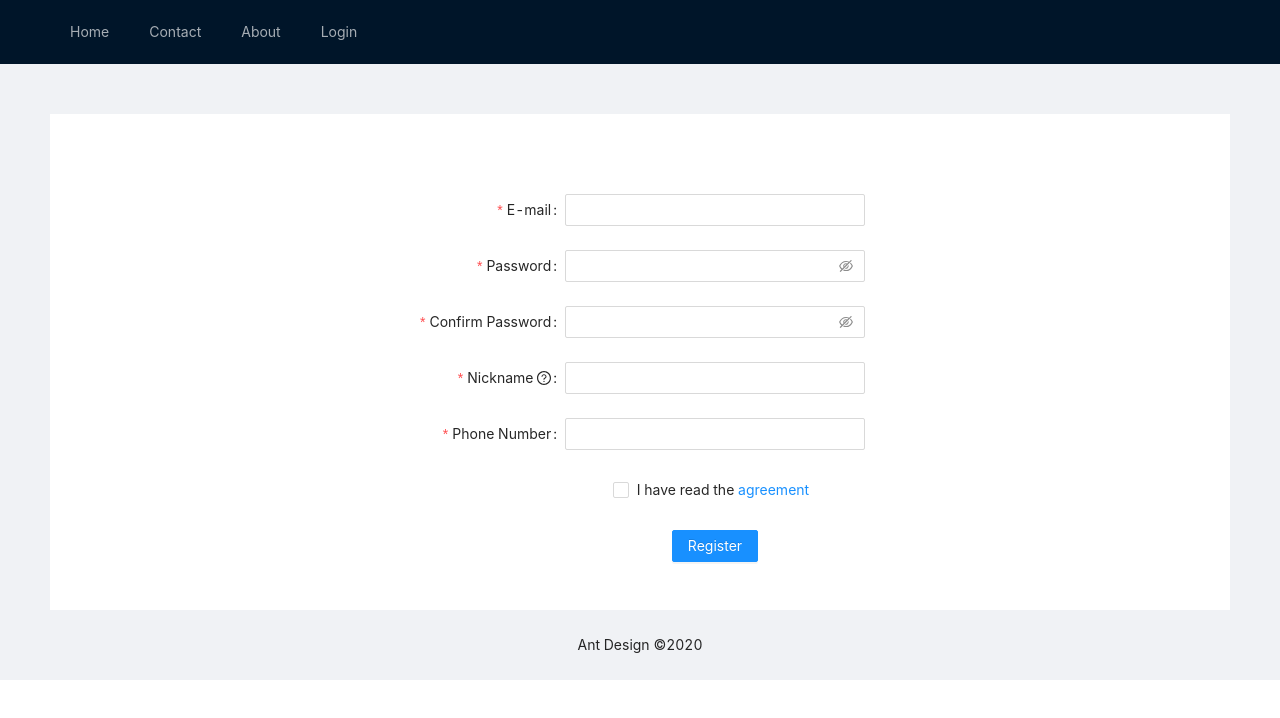
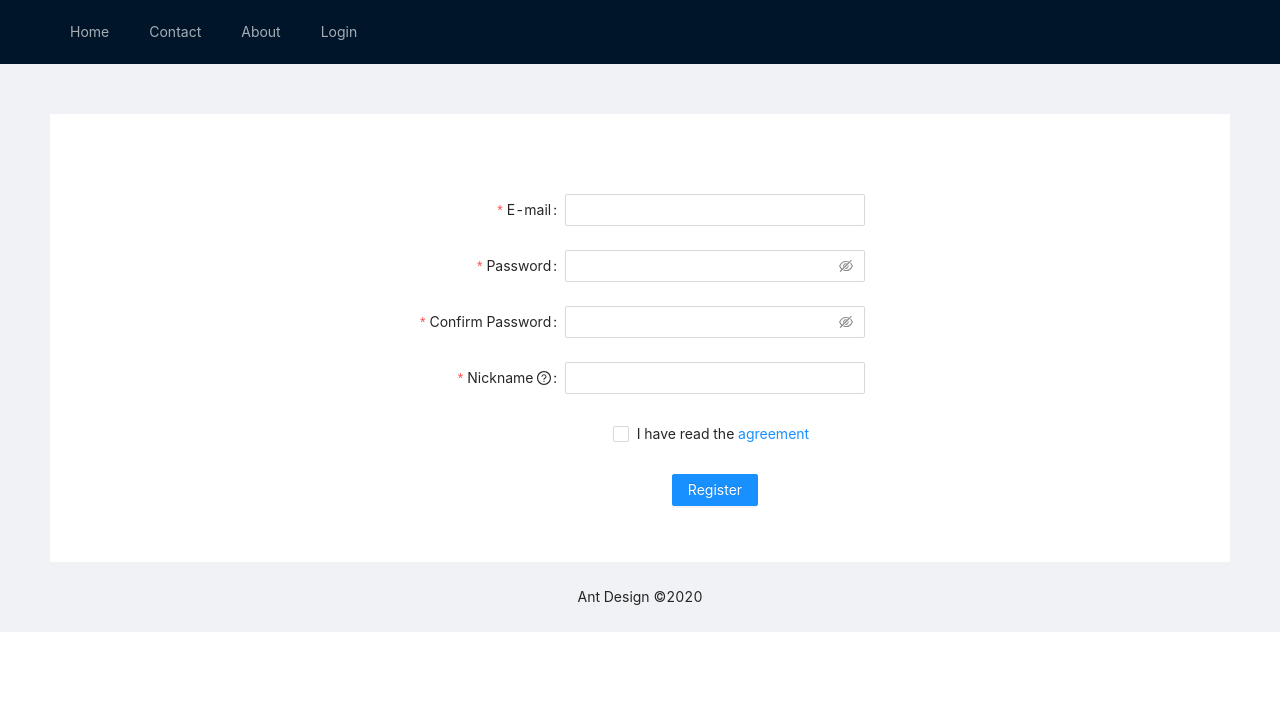
Before and after one commit to wwarodom/hello, a Next.js app: page /register in a window 1280 px wide. Shown: the top 718 px of the page. Built offline with nearby package versions, Linux system fonts and the light colour scheme.

Commit message:
Add remember login using firebase persistance (local and session)

```diff
--- a/pages/login.js
+++ b/pages/login.js
@@ -14,9 +14,9 @@ export default () => {
   // console.log('state: ', state )  // console.log('token: ', token )
 
   const NormalLoginForm = () => {
-    const onFinish = values => {
-      console.log('Received values of form: ', values)
-      dispatch(loginEmail(values.username, values.password))
+    const onFinish = ({username, password, remember}) => {
+      // console.log('Received values of form: ', values)
+      dispatch(loginEmail(username, password, remember))
     }
 
     return (
--- a/pages/register.js
+++ b/pages/register.js
@@ -138,19 +138,6 @@ export default () => {
         </Form.Item>
 
         <Form.Item
-          name='phone'
-          label='Phone Number'
-          rules={[
-            {
-              required: true,
-              message: 'Please input your phone number!'
-            }
-          ]}
-        >
-          <Input />
-        </Form.Item>
-
-        <Form.Item
           name='agreement'
           valuePropName='checked'
           rules={[
--- a/redux/actions.js
+++ b/redux/actions.js
@@ -94,7 +94,7 @@ export const createUserAndSignIn = (email,password, nickname) => async dispatch
     })
 }
 
-export const loginEmail = (email, password) => async dispatch => {
+export const loginEmail = (email, password, remember) => async dispatch => {
   firebase
     .auth()
     .signInWithEmailAndPassword(email, password)
```
Also changed, not shown: hoc/auth.js (+6 -7 lines).
